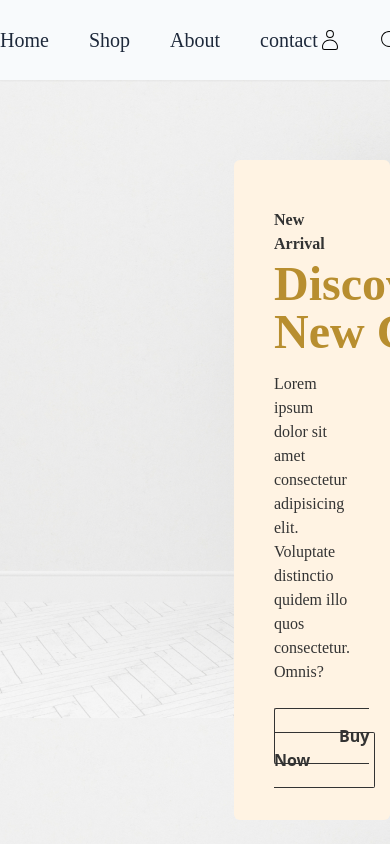
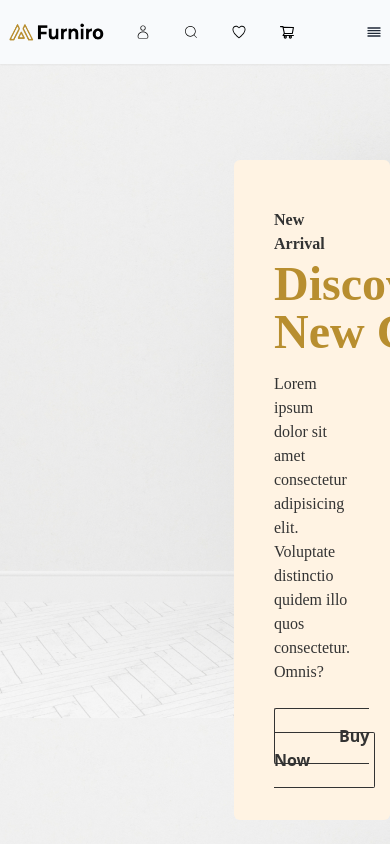
Before and after one commit to pritomrabidas/Furniro, a React (Vite) app: page / in a window 390 px wide. Shown: the top 844 px of the page. Built offline with nearby package versions, Linux system fonts and the light colour scheme.

Commit message:
navbar res

```diff
--- a/src/Components/Home/Explore.jsx
+++ b/src/Components/Home/Explore.jsx
@@ -1,14 +1,14 @@
-import Slider from "react-slick";
-import "slick-carousel/slick/slick.css";
+// import Slider from "react-slick";
+// import "slick-carousel/slick/slick.css";
 // import "slick-carousel/slick/slick-theme.css";
 const Explore = () => {
-  var settings = {
-    dots: true,
-    infinite: true,
-    speed: 500,
-    slidesToShow: 1,
-    slidesToScroll: 1,
-  };
+  // var settings = {
+  //   dots: true,
+  //   infinite: true,
+  //   speed: 500,
+  //   slidesToShow: 2,
+  //   slidesToScroll: 1,
+  // };
   return (
     <div className="bg-[#FCF8F3]">
       <div className="container py-11 flex items-center">
@@ -24,14 +24,13 @@ const Explore = () => {
             Explore More
           </button>
         </div>
-        <div className="w-3/5 flex">
-      <Slider {...settings}>
-      <div className="w-full">
-        <img src="slide.png" alt="slide" className="w-full" />
-      </div>
-
-    </Slider>
-        </div>
+        {/* <div className="w-3/5 flex">
+          <Slider {...settings}>
+            <div>
+              <img src="slide.png" alt="" className="w-full" />
+            </div>
+          </Slider>
+        </div> */}
       </div>
     </div>
   );
--- a/src/Components/Navbar.jsx
+++ b/src/Components/Navbar.jsx
@@ -44,12 +44,12 @@ const Navbar = () => {
 
   return (
     <div className="bg-slate-50 shadow-sm w-full fixed z-20">
-      <div className="container py-5 flex justify-between items-center cursor-default relative ">
+      <div className="container py-5 px-2 flex justify-between items-center cursor-default relative ">
         <div className="">
-          <img src="logo.png" alt="" className="w-40 h-10 rounded-lg" />
+          <img src="logo.png" alt="" className="w-24 xl:w-40 lg:w-36 md:w-32 sm:w-28 h-6 xl:h-10 lg:h-9 md:h-8 sm:h-7 rounded-lg" />
         </div>
-        <div className=" mx-auto">
-          <ul className="flex gap-10 text-xl font-medium font-['poetsen'] cursor-pointer ">
+        <div className=" mx-auto  xl:block lg:block md:hidden sm:hidden hidden">
+          <ul className="flex gap-10 xl:gap-10 lg:gap-9 text-xl xl:text-xl lg:text-[18px] font-medium font-['poetsen'] cursor-pointer">
             <Link to="/">
               <li
                 onClick={HandleHome}
@@ -74,12 +74,12 @@ const Navbar = () => {
               onClick={HandleContact}
               className={`${contact ? "text-blue-500" : "text-slate-800"}`}
             >
-              contact
+              Contact
             </li>
           </ul>
         </div>
-        <div className="">
-            <ul className="flex text-2xl gap-9 pr-10">
+        <div className=" md:justify-center sm:justify-center justify-center">
+            <ul className="flex xl:flex text-base xl:text-2xl lg:text-[22px] md:text-xl sm:text-[18px] gap-8 xl:gap-9 lg:gap-8 md:gap-8 sm:gap-8 pr-10 xl:pr-10">
                 <li><Link><CiUser /></Link></li>
                 <li><Link><CiSearch/></Link></li>
                 <li><Link><IoIosHeartEmpty/></Link></li>
@@ -88,34 +88,34 @@ const Navbar = () => {
         </div>
         {close ? (
           <div className=" fixed top-0 right-0 h-screen w-full flex">
-            <div className=" w-1/3 bg-gradient-to-l from-blue-600 via-blue-500 to-blue-400 right-0 fixed px-10 h-full sideMenu">
+            <div className=" w-3/4 bg-slate-50 right-0 fixed px-10 h-full sideMenu">
               <div className=" justify-between flex mt-10">
                 <span>
                   <img
                     src="logo.png"
                     alt="pritom"
-                    className="w-14 h-14 rounded-md"
+                    className="md:w-28 sm:w-28 w-24 h-6 md:h-7 sm:h-7 rounded-md"
                   />
                 </span>
                 <span>
                   <AiOutlineClose
                     onClick={() => setClose(false)}
-                    className="text-2xl cursor-pointer text-gray-800"
+                    className="md:text-xl sm:text-xl cursor-pointer text-gray-800"
                   />
                 </span>
               </div>
               <div className="text-center">
-                <ul className=" leading-[55px] text-2xl font-normal font-['lobster'] cursor-pointer text-slate-300">
-                  <li className="relative before:absolute before:content:[''] before:w-full before:h-[2px] before:bg-slate-300 before:bottom-[1px] before:left-0 before:scale-0 hover:before:scale-100 before:duration-1000 before:origin-botom">
+                <ul className=" md:leading-[100px] sm:leading-[100px] leading-[80px] md:text-2xl sm:text-xl text-[18px] font-normal font-['lobster'] cursor-pointer text-slate-950">
+                  <li >
                     Home
                   </li>
-                  <li className="relative before:absolute before:content:[''] before:w-full before:h-[2px] before:bg-slate-300 before:bottom-[1px] before:left-0 before:scale-0 hover:before:scale-100 before:duration-1000 before:origin-botom">
+                  <li >
                     Shop
                   </li>
-                  <li className="relative before:absolute before:content:[''] before:w-full before:h-[2px] before:bg-slate-300 before:bottom-[1px] before:left-0 before:scale-0 hover:before:scale-100 before:duration-1000 before:origin-botom">
+                  <li>
                     About
                   </li>
-                  <li className="relative before:absolute before:content:[''] before:w-full before:h-[2px] before:bg-slate-300 before:bottom-[1px] before:left-0 before:scale-0 hover:before:scale-100 before:duration-1000 before:origin-botom">
+                  <li>
                     Contact
                   </li>
                 </ul>
@@ -125,7 +125,7 @@ const Navbar = () => {
         ) : (
           <FiAlignJustify
             onClick={HandleClose}
-            className="text-2xl cursor-pointer text-gray-800 xl:hidden lg:hidden 2xl:hidden md:block sm:block block"
+            className="md:text-xl sm:text-xl cursor-pointer text-gray-800 xl:hidden lg:hidden 2xl:hidden md:block sm:block block"
           />
         )}
       </div>
```
